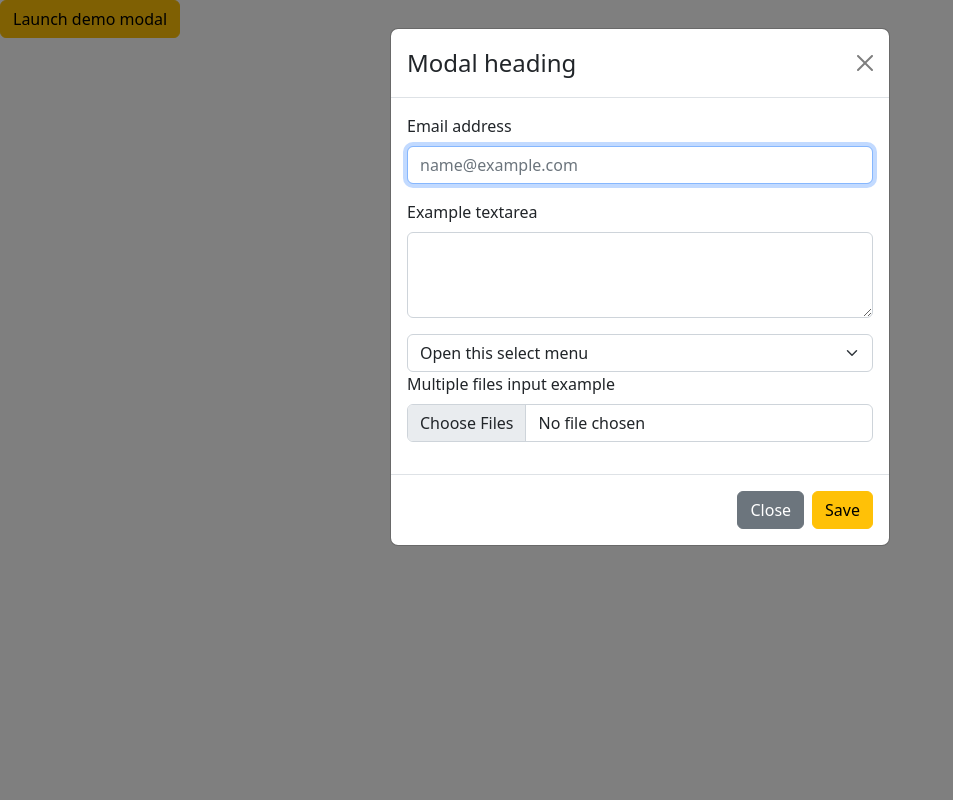
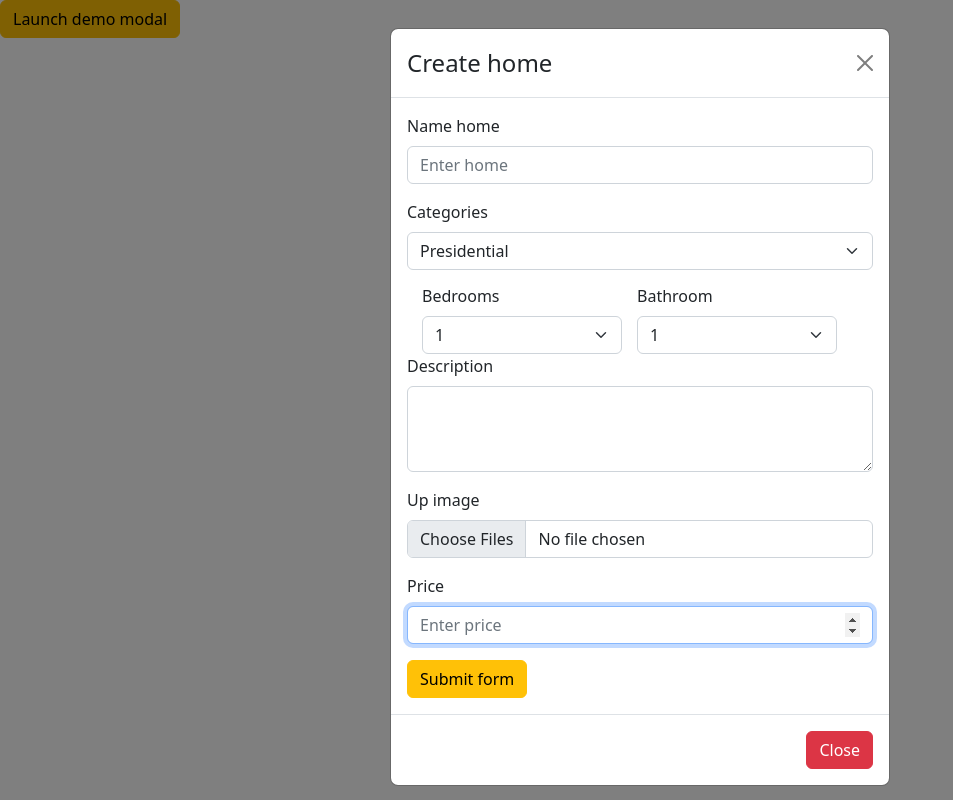
Before and after one commit to hungnkb/MD6_EZHOME_FinalCase, a React (Create React App) app in the folder frontend/: page /create-home in a window 1280 px wide. Both pictures are taken after a click on the button "Launch demo modal". Shown: the whole page, without its empty margins (0-953 px from the left). Built offline with nearby package versions, Linux system fonts and the light colour scheme; the HTML template or start-up script is replaced by a standard one.

Commit message:
up modal

```diff
--- a/frontend/package.json
+++ b/frontend/package.json
@@ -12,13 +12,16 @@
     "@testing-library/user-event": "^13.5.0",
     "@types/google.accounts": "^0.0.7",
     "bootstrap": "^5.2.3",
+    "formik": "^2.2.9",
     "mdb-react-ui-kit": "^6.0.0",
     "react": "^18.2.0",
     "react-bootstrap": "^2.7.2",
     "react-dom": "^18.2.0",
     "react-router-dom": "^6.10.0",
     "react-scripts": "5.0.1",
-    "web-vitals": "^2.1.4"
+    "web-vitals": "^2.1.4",
+    "yub": "^0.11.1",
+    "yup": "^1.0.2"
   },
   "scripts": {
     "start": "react-scripts start",
--- a/frontend/src/pages/home-action/createHome.js
+++ b/frontend/src/pages/home-action/createHome.js
@@ -1,35 +1,108 @@
-import Form from "react-bootstrap/Form";
-import React from "react";
+import React, {useState} from "react";
+import {Form} from "react-bootstrap";
+import Button from 'react-bootstrap/Button';
+// Thông tin nhà bao gồm:
+//     - Tên của căn nhà ()
+// - Loại phòng (): phòng đơn, phòng đôi, phòng tổng thống, Phòng VIP, phòng Luxury (Selectbox)
+// - Địa chỉ ()
+// - Số lượng phòng ngủ () :1-10 phòng (select option)
+// - Số lượng phòng tắm (): 1-3 phòng (select option)
+// - Mô tả chung
+// - Giá tiền theo ngày(VNĐ)()
+// - Ảnh: nếu không đăng thì có ảnh mặc định . Chỉ cho chọn file jpeg, png.
+//     Các trường phải validate.
+//     Lưu ý: Thuê là thuê cả căn nhà chứ không thuê từng phòng
 
 export default function CreateHome(){
+    const [validated, setValidated] = useState(false);
+
+    const handleSubmit = (event) => {
+        const form = event.currentTarget;
+        if (form.checkValidity() === false) {
+            event.preventDefault();
+            event.stopPropagation();
+        }
+
+        setValidated(true);
+    };
+
     return (
         <>
-            <Form>
+            <Form noValidate validated={validated} onSubmit={handleSubmit}>
                 <Form.Group className="mb-3" md="4" controlId="exampleForm.ControlInput1">
-                    <Form.Label>Email address</Form.Label>
+                    <Form.Label>Name home</Form.Label>
                     <Form.Control
-                        type="email"
-                        placeholder="name@example.com"
-                        autoFocus
+                        type="text"
+                        placeholder="Enter home"
+                        autoFocus required
                     />
+                    <Form.Control.Feedback type="invalid">
+                        Please provide a valid price.
+                    </Form.Control.Feedback>
+                </Form.Group>
+                <Form.Group>
+                    <Form.Label>Categories</Form.Label>
+                    <Form.Select aria-label="Default select example">
+                        {/*<option disabled>Categories</option>*/}
+                        <option value="1">Presidential</option>
+                        <option value="2">Single</option>
+                        <option value="3">Pair</option>
+                        <option value="4">VIP</option>
+                        <option value="5">Luxury</option>
+                    </Form.Select>
+                </Form.Group>
+                <Form.Group style={{width:200,float:"left", marginLeft:"15px", marginTop:"14px"}}>
+                    <Form.Label>Bedrooms</Form.Label>
+                    <Form.Select aria-label="Default select example" >
+                        <option value="1">1</option>
+                        <option value="2">2</option>
+                        <option value="3">3</option>
+                        <option value="4">4</option>
+                        <option value="5">5</option>
+                        <option value="6">6</option>
+                        <option value="7">7</option>
+                        <option value="8">8</option>
+                        <option value="9">9</option>
+                        <option value="10">10</option>
+                    </Form.Select>
+                </Form.Group>
+                <Form.Group style={{width:200,float:"left", marginLeft:"15px", marginTop:"14px"}}>
+                    <Form.Label>Bathroom</Form.Label>
+                    <Form.Select aria-label="Default select example">
+                        <option value="1">1</option>
+                        <option value="2">2</option>
+                        <option value="3">3</option>
+                    </Form.Select>
                 </Form.Group>
                 <Form.Group
                     className="mb-3"
-                    controlId="exampleForm.ControlTextarea1"
+                    // controlId="validationCustom03"
                 >
-                    <Form.Label>Example textarea</Form.Label>
-                    <Form.Control as="textarea" rows={3} />
+                    <Form.Label>Description</Form.Label>
+                    <Form.Control as="textarea" rows={3} required />
+                    <Form.Control.Feedback type="invalid">
+                        Please provide a valid Description.
+                    </Form.Control.Feedback>
                 </Form.Group>
-                <Form.Select aria-label="Default select example">
-                    <option>Open this select menu</option>
-                    <option value="1">One</option>
-                    <option value="2">Two</option>
-                    <option value="3">Three</option>
-                </Form.Select>
                 <Form.Group controlId="formFileMultiple" className="mb-3">
-                    <Form.Label>Multiple files input example</Form.Label>
-                    <Form.Control type="file" multiple />
+                    <Form.Label>Up image</Form.Label>
+                    <Form.Control type="file" multiple repuired />
+                    <Form.Control.Feedback type="invalid">
+                        Please provide a valid price.
+                    </Form.Control.Feedback>
                 </Form.Group>
+                <Form.Group className="mb-3" md="4" controlId="exampleForm.ControlInput1">
+                    <Form.Label>Price</Form.Label>
+                    <Form.Control
+                        type="number"
+                        placeholder="Enter price"
+                        autoFocus required
+                    />
+                    <Form.Control.Feedback type="invalid">
+                        Please provide a valid price.
+                    </Form.Control.Feedback>
+                </Form.Group>
+                <Button type="submit"  variant="warning">Submit form</Button>
             </Form>
         </>
     )
--- a/frontend/src/pages/home-action/modalHome.js
+++ b/frontend/src/pages/home-action/modalHome.js
@@ -18,18 +18,18 @@ import CreateHome from "./createHome";
 
             <Modal show={show} onHide={handleClose}>
                 <Modal.Header closeButton>
-                    <Modal.Title>Modal heading</Modal.Title>
+                    <Modal.Title>Create home</Modal.Title>
                 </Modal.Header>
                 <Modal.Body>
                     <CreateHome/>
                 </Modal.Body>
                 <Modal.Footer>
-                    <Button variant="secondary" onClick={handleClose}>
+                    <Button variant="danger" onClick={handleClose}>
                         Close
                     </Button>
-                    <Button variant="warning" onClick={handleClose}>
-                        Save
-                    </Button>
+                    {/*<Button variant="warning" onClick={handleClose}>*/}
+                    {/*    Save*/}
+                    {/*</Button>*/}
                 </Modal.Footer>
             </Modal>
         </>
```
Also changed, not shown: 2 other files (tests, documents, lock files or other folders).
